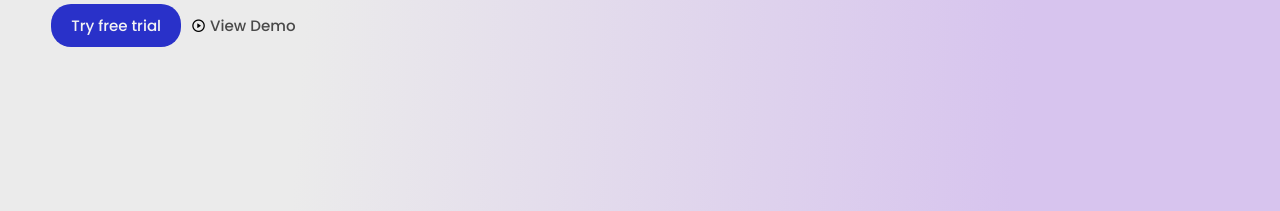
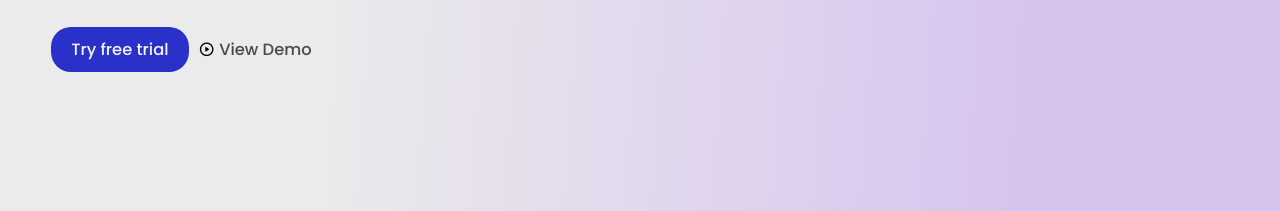
Before and after one commit to Anshmittal86/landing-page-, a plain HTML site: page index.html in a window 1280 px wide. Shown: the part 589-800 px from the top of the page. Drawn offline with nearby package versions, Linux system fonts and the light colour scheme.

Commit message:
Update style.css

```diff
--- a/style.css
+++ b/style.css
@@ -1,11 +1,12 @@
 :root {
-  --font-size-md: clamp(12px, 1.125rem + 0.3vw, 18px);
-  --font-size-sm: clamp(8px, 0.875rem + 0.2vw, 14px);
-  --text-9xl: clamp(40px, 6rem + 1.5vw, 128px);
-  --text-7xl: clamp(32px, 3.5rem + 1.5vw, 128px);
-  --text-8xl: clamp(36px, 5rem + 1.2vw, 96px);
-  --text-6xl: clamp(28px, 3rem + 0.8vw, 60px);
-  --text-5xl: clamp(24px, 2.5rem + 1vw, 48px);
+  --font-size-md: clamp(14px, 1.25rem +   0.3vw, 20px);
+  --font-size-sm: clamp(10px, 0.875rem + 0.2vw, 16px);
+  --text-9xl: clamp(48px, 6.5rem + 1.5vw, 144px);
+  --text-7xl: clamp(36px, 4rem + 1.5vw, 120px);
+  --text-8xl: clamp(40px, 5.5rem + 1.2vw, 104px);
+  --text-6xl: clamp(32px, 3.5rem + 0.8vw, 72px);
+  --text-5xl: clamp(28px, 3rem + 1vw, 56px);
+
   /* text primary color  */
   --text-primary-500: #494949;
   --text-primary-600: #000000;
```
